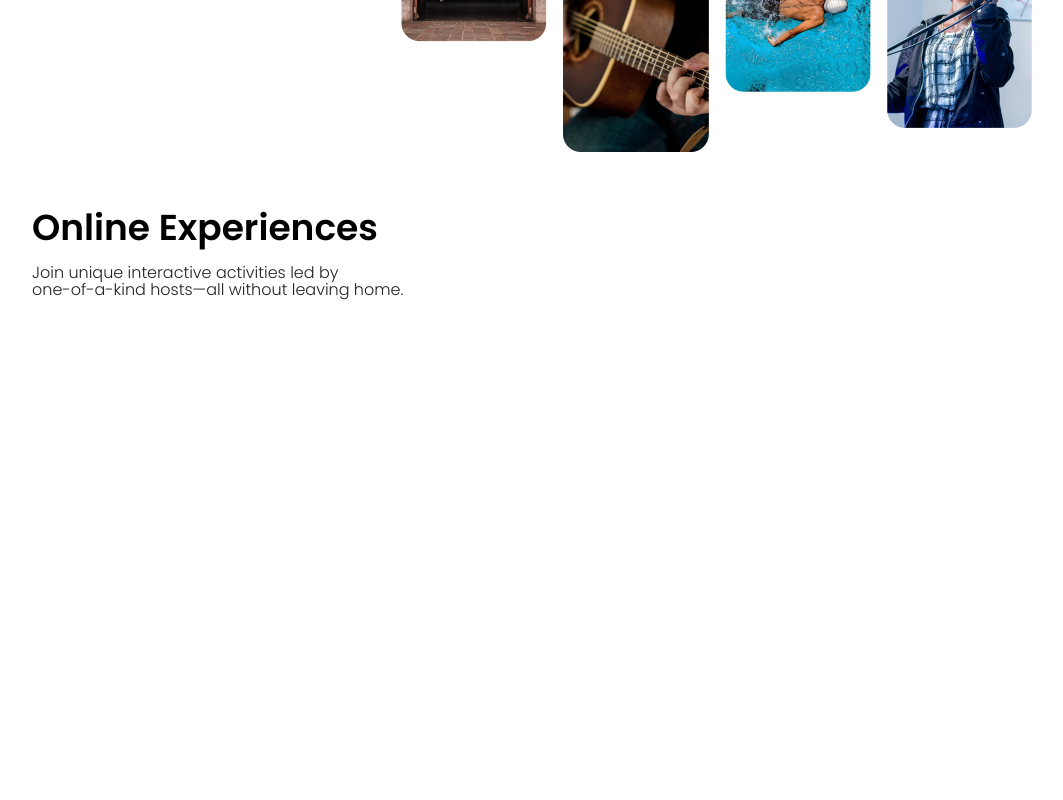
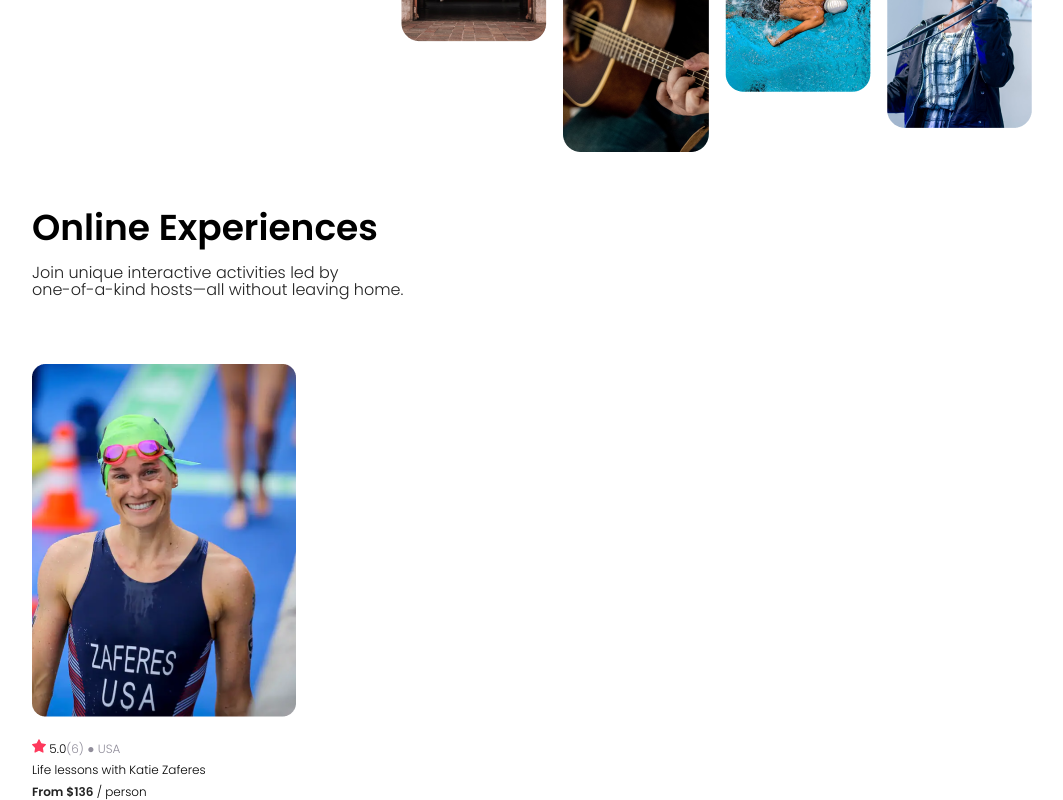
Before and after one commit to Lyletimotheus/ReactJS, a React (Create React App) app in the folder React JS - Tut 2022/my-app/: page / in a window 1280 px wide. Shown: the part 408-1208 px from the top of the page, without its empty margins (4-1067 px from the left). Before the commit the page ends 800 px from the top, so only its background shows below. Built offline with nearby package versions, Linux system fonts and the light colour scheme.

Commit message:
project UI completed - static assets

```diff
--- a/React JS - Tut 2022/my-app/src/project_3/App.css
+++ b/React JS - Tut 2022/my-app/src/project_3/App.css
@@ -398,3 +398,49 @@ nav > img {
     line-height: 110%;
     color: #222222;
 }
+
+/* CARD SECTION */
+.cards {
+  margin-top: 49px;
+}
+
+.card-container {
+  margin-left: 36px;
+}
+
+.card-body {
+  display: flex;
+  flex-direction: column;
+  margin-top: 9px;
+
+}
+
+.card-body--star {
+  margin-top: 9px;
+  width: 14px;
+  height: 14px;
+  border-radius: 0.5px;
+}
+
+.card-body--text_top{
+  color: #918E9B;
+}
+
+.card-body > p{
+  font-family: 'Poppins', sans-serif;
+  margin: 0;
+  font-weight: 300;
+  font-size: 12px;
+  line-height: 110%;
+}
+
+.card-body p:nth-child(2) {
+  margin: 8px 0;
+}
+
+.bold {
+  font-weight: 600;
+  font-size: 12px;
+  line-height: 110%;
+  color: #222222;
+}
--- a/React JS - Tut 2022/my-app/src/project_3/components/Card.js
+++ b/React JS - Tut 2022/my-app/src/project_3/components/Card.js
@@ -1,9 +1,21 @@
-import React from 'react'
+import React from 'react';
+import card_image from '../assets/image_12.png';
+import star from '../assets/star.svg';
 
 function Card() {
   return (
-    <section>
-
+    <section className='cards'>
+        <div className='card-container'>
+          <img src={card_image} alt="katie zaferes"/>
+          <div className='card-body'>
+            <p>
+              <img src={star} alt='star icon' className='card-body--star'/> 5.0
+              <span className='card-body--text_top'>(6) &#9679; USA </span>
+            </p>
+            <p>Life lessons with Katie Zaferes</p>
+            <p><span className='bold'>From $136</span> / person</p>
+          </div>
+        </div>
     </section>
   )
 }
```
Also changed, not shown: React JS - Tut 2022/my-app/src/project_3/assets/image_12.png (added), React JS - Tut 2022/my-app/src/project_3/assets/star.svg (added).
